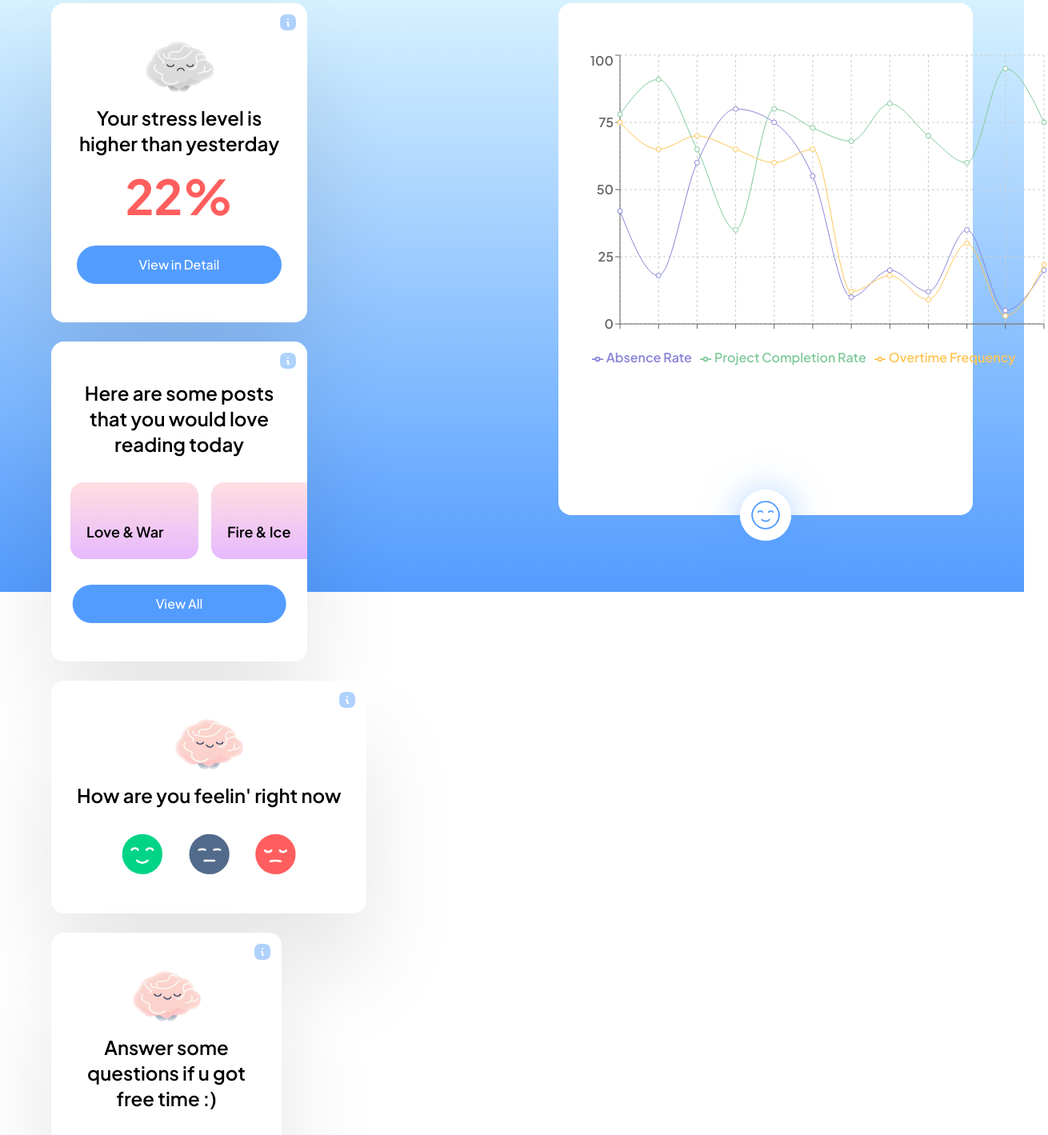
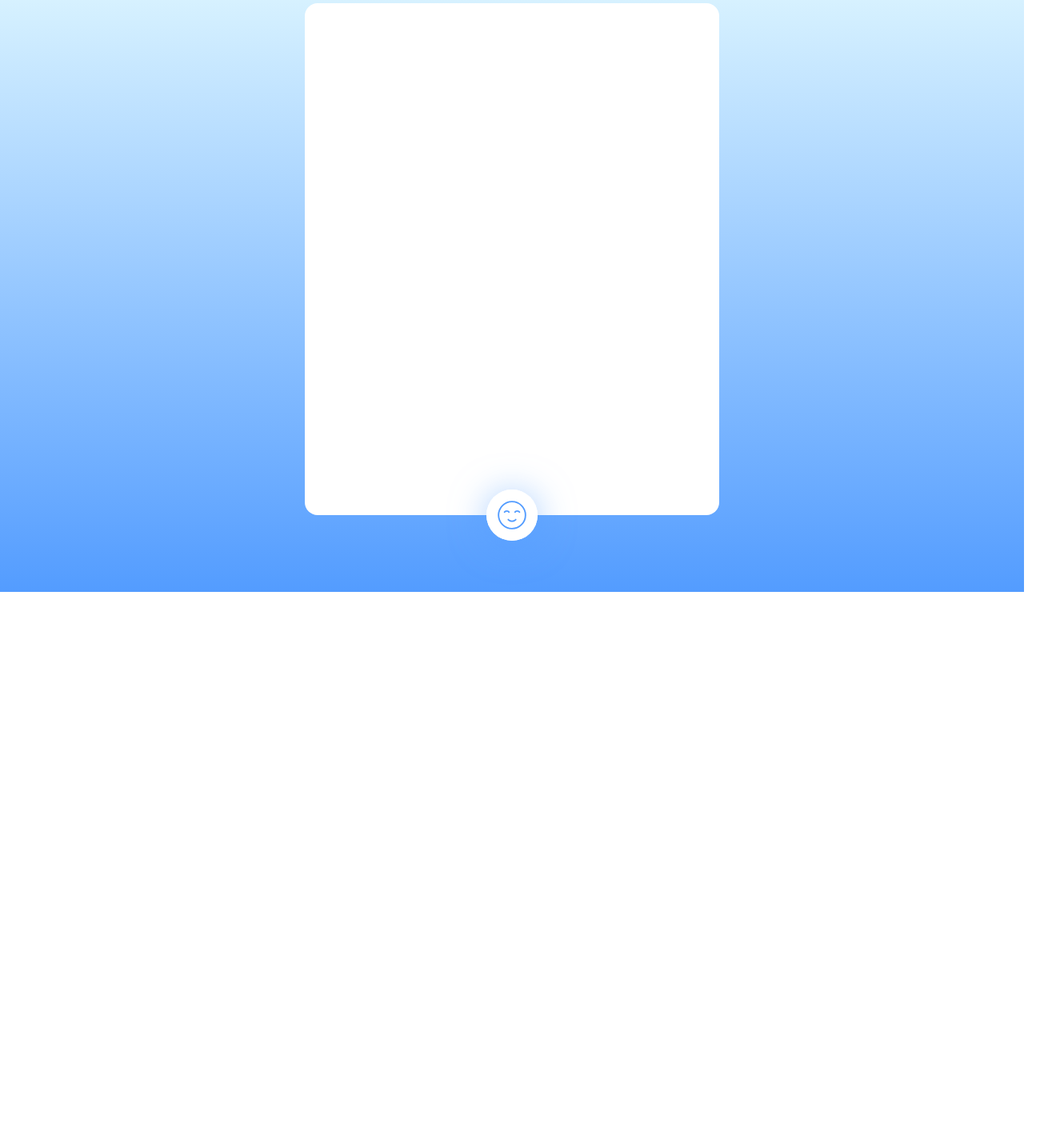
Before and after one commit to devignx/gta-prep, a React (Create React App) app: page / in a window 1280 px wide. Shown: the part 60-1479 px from the top of the page at 80% size, 1310 px wide, since content can reach past the window. After the commit the page ends 800 px from the top, so only its background shows below. Built offline with nearby package versions, Linux system fonts and the light colour scheme.

Commit message:
removed all non working components

```diff
--- a/src/pages/Home.jsx
+++ b/src/pages/Home.jsx
@@ -85,15 +85,7 @@
             </Usefade> */}
 
             <Usefade isActive={true}>
-                <div className="flex flex-wrap p-8 justify-between md:p-16">
-                    <div className="flex w-full md:w-[50%] flex-wrap gap-6">
-                        <StressLevel />
-                        <PostRecommendation />
-                        <Feeling />
-                        <div onClick={() => setRenderedComp("ques")}>
-                            <QuesCard />
-                        </div>
-                    </div>
+                <div className="flex flex-wrap p-8 justify-center md:p-16">
 
                     <div
                         className={`w-full mt-12 md:mt-0 relative md:w-[45%] h-[80vh] pl-4 rounded-2xl ${
@@ -104,7 +96,7 @@
                             onClick={() =>
                                 renderedComp !== "nav"
                                     ? setRenderedComp("nav")
-                                    : setRenderedComp("userchart")
+                                    : setRenderedComp("")
                             }
                             className="absolute flex justify-center items-center bg-white text-3xl rounded-full shad-blu w-16 h-16 text-pri -bottom-8 centerh"
                         >
@@ -118,16 +110,12 @@
                         {renderedComp === "nav" && <Nav />}
 
                         {renderedComp === "meditation" && <MeditationApp />}
-                        {renderedComp === "linechart" && <Linechart />}
+
                         {renderedComp === "help" && <ContactsPage />}
                         {renderedComp === "zen" && <ZenZone />}
                         {renderedComp === "journal" && <Journal />}
-                        {renderedComp === "ques" && <Questionnaire />}
-                        {renderedComp === "userchart" && (
-                            <div className="p-3 -ml-4">
-                                <UserChart employeeData={data.employees} />
-                            </div>
-                        )}
+
+
                     </div>
                 </div>
             </Usefade>
```
